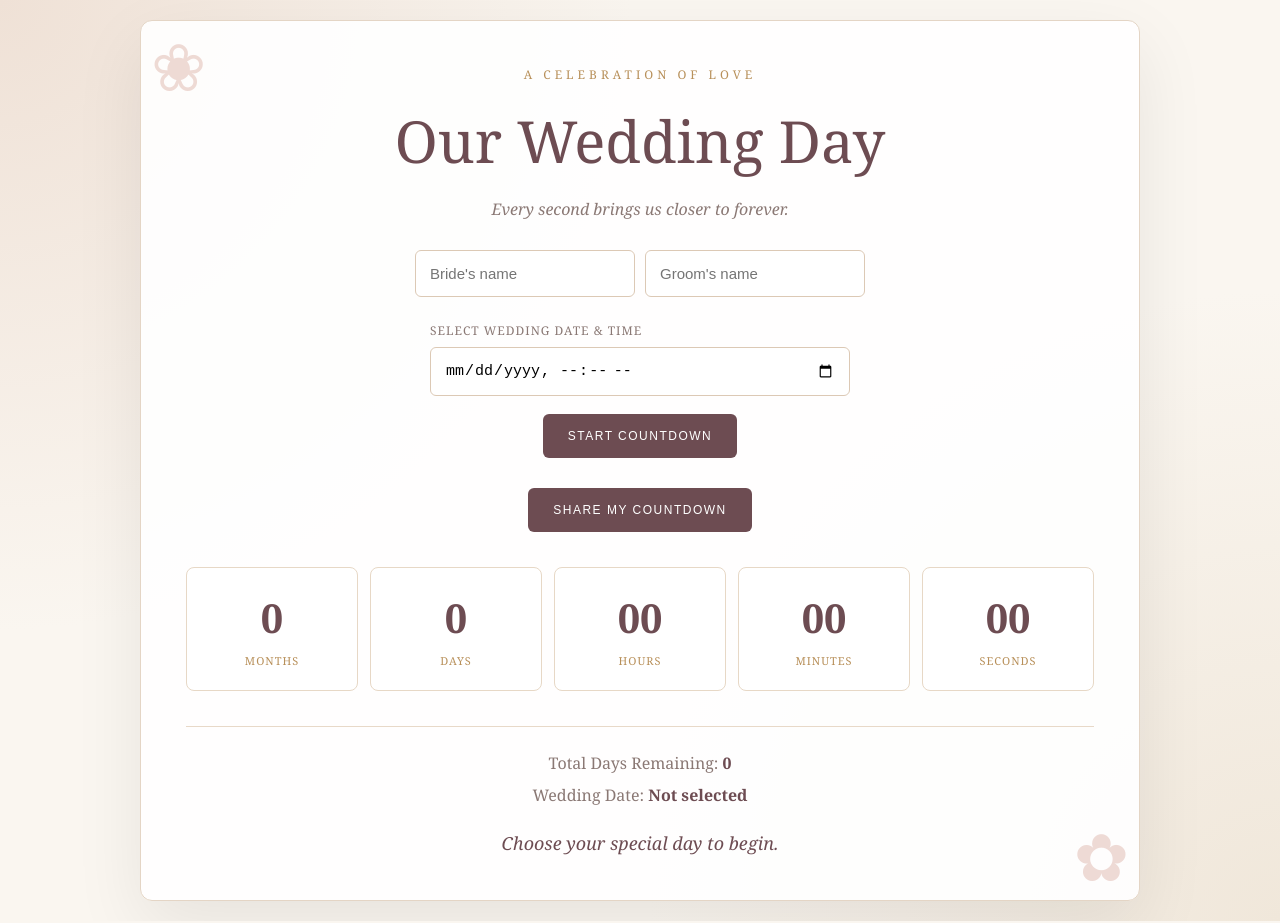
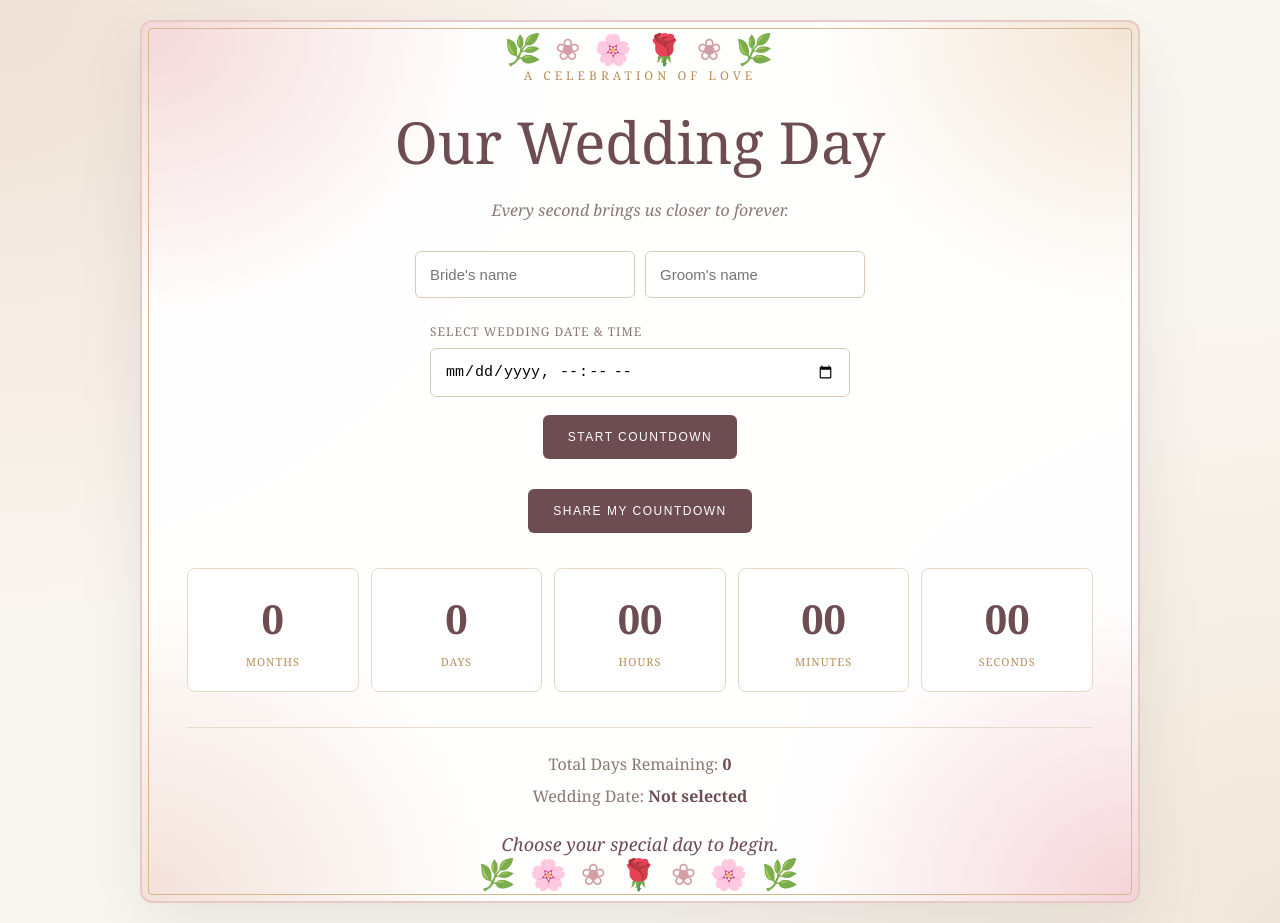
Before and after one commit to MuhammadUmar743/wedding-countdown, a plain HTML site: page index.html in a window 1280 px wide. Drawn offline with Linux system fonts and the light colour scheme.

Commit message:
Add floral design index.html

```diff
--- a/index.html
+++ b/index.html
@@ -59,37 +59,55 @@ button:hover { background:#553b3f; }
   .names input { width:100%; }
 }
 
-/* Simple floral corner decorations */
+
+/* Elegant full floral frame */
+.container {
+  isolation: isolate;
+  border: 2px solid #e8c9c7;
+  outline: 1px solid #d9b58c;
+  outline-offset: -9px;
+  background:
+    radial-gradient(ellipse at 0% 0%, #f4d8d8 0%, transparent 24%),
+    radial-gradient(ellipse at 100% 0%, #f3e4d4 0%, transparent 23%),
+    radial-gradient(ellipse at 0% 100%, #f3e1d9 0%, transparent 25%),
+    radial-gradient(ellipse at 100% 100%, #f4d4d8 0%, transparent 24%),
+    rgba(255,255,255,.96);
+}
+
 .container::before,
 .container::after {
+  content: "🌿 ❀ 🌸 🌹 ❀ 🌿";
   position: absolute;
+  z-index: -1;
   pointer-events: none;
-  z-index: 0;
-  color: #d9a99e;
-  opacity: 0.42;
-  font-size: 66px;
-  line-height: 1.1;
+  color: #c9878d;
+  font-size: 30px;
+  letter-spacing: 3px;
+  line-height: 1.8;
+  opacity: .8;
+  width: 100%;
+  text-align: center;
 }
 
 .container::before {
-  content: "❀";
-  top: 8px;
-  left: 10px;
+  top: 0;
+  left: 0;
 }
 
 .container::after {
-  content: "✿";
-  bottom: 8px;
-  right: 10px;
+  content: "🌿 🌸 ❀ 🌹 ❀ 🌸 🌿";
+  bottom: 0;
+  left: 0;
 }
 
-@media (max-width: 700px) {
+@media(max-width:700px) {
   .container::before,
   .container::after {
-    font-size: 38px;
-    opacity: 0.3;
+    font-size: 17px;
+    letter-spacing: 1px;
   }
 }
+
 
 </style>
 </head>
```
